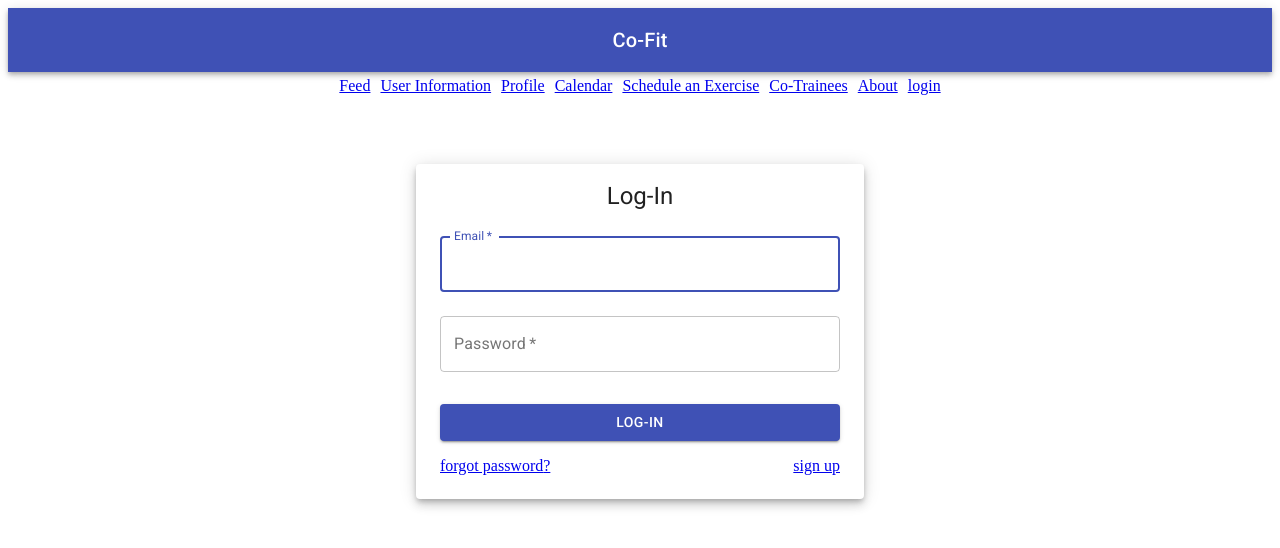
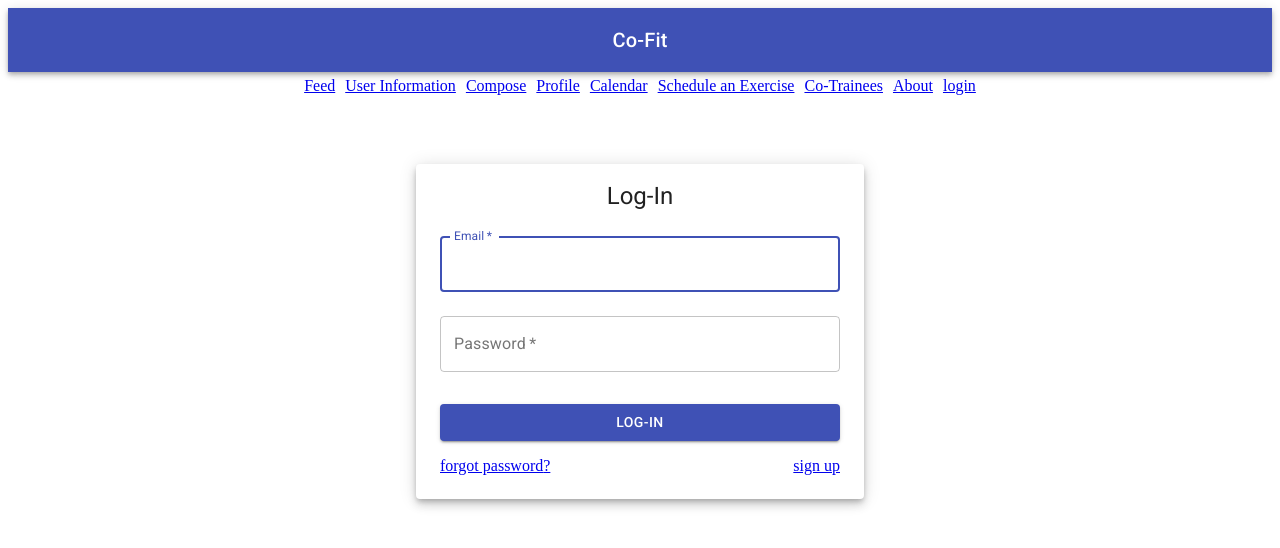
Before and after one commit to mukanov8/Umami-cs473, a React (Create React App) app: page /login in a window 1280 px wide. Shown: the top 548 px of the page. Built offline with nearby package versions, Linux system fonts and the light colour scheme.

Commit message:
Add back Compose to the menu bar

```diff
--- a/src/App.js
+++ b/src/App.js
@@ -73,6 +73,9 @@ const App = () => {
             </Link>
             <Link style={padding} to="/userinfo">
               User Information
+            </Link>
+            <Link style={padding} to="/createpost">
+              Compose
             </Link>
             <Link style={padding} to="/profile">
               Profile
--- a/src/components/Feed.js
+++ b/src/components/Feed.js
@@ -49,7 +49,7 @@ const useStyles = makeStyles((theme) => ({
     bottom: 20,
     position: "fixed",
     zIndex: 1,
-    right: "10%",
+    right: "20%",
     margin: "0 auto",
     backgroundColor: green[500],
   },
```
